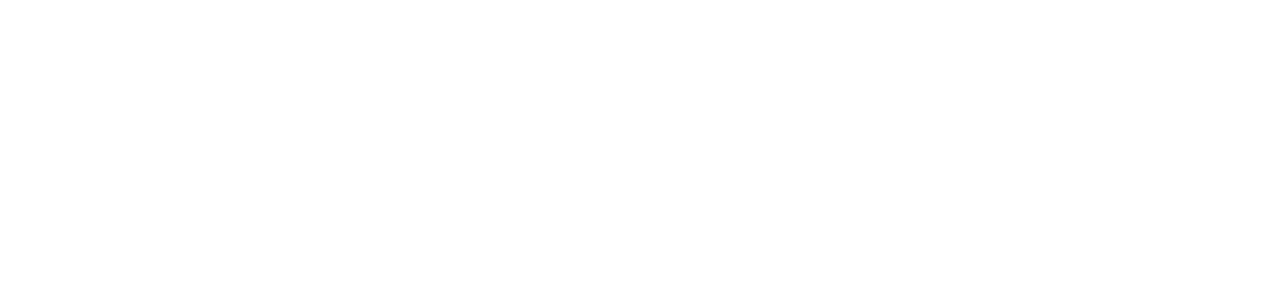
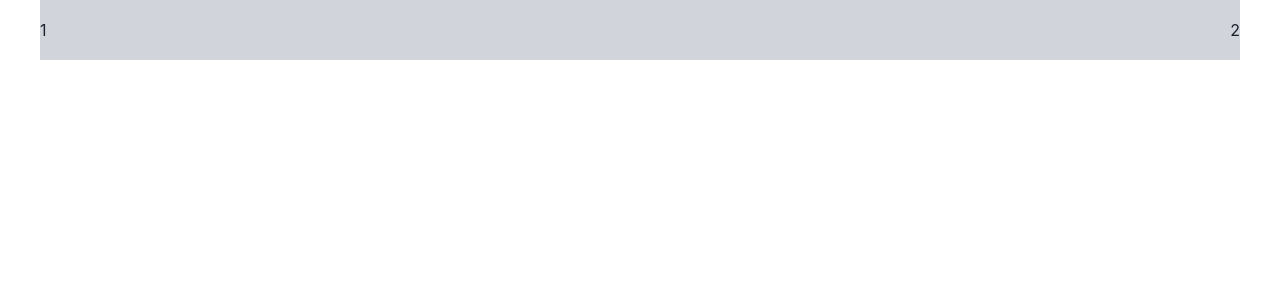
Before and after one commit to rizzboislw/AdminPanel_ReactJs_NodeJs, a React (Vite) app in the folder client/: page / in a window 1280 px wide. Before the commit this address had no page. Shown: the top 300 px of the page. Built offline with nearby package versions, Linux system fonts and the light colour scheme.

Commit message:
feature: create initial navbar and homepage layout

```diff
--- a/client/src/App.tsx
+++ b/client/src/App.tsx
@@ -2,12 +2,14 @@
 import { ChakraProvider } from "@chakra-ui/react";
 import { Route, BrowserRouter, Routes } from "react-router-dom";
 import { LoginPage } from "./pages/login";
+import { Homepage } from "./pages/homepage";
 
 function App() {
   return (
     <ChakraProvider>
       <BrowserRouter>
         <Routes>
+          <Route path="/" element={<Homepage />} />
           <Route path="/login" element={<LoginPage />} />
         </Routes>
       </BrowserRouter>
--- /dev/null
+++ b/client/src/components/navbar.tsx
@@ -0,0 +1,12 @@
+function Navbar() {
+  return (
+    <nav className="h-[60px] w-full flex justify-center  bg-white">
+      <div className="w-full max-w-[1200px] bg-gray-300 flex justify-between items-center">
+        <p>1</p>
+        <p>2</p>
+      </div>
+    </nav>
+  );
+}
+
+export default Navbar;
--- /dev/null
+++ b/client/src/pages/homepage/container/homepage.tsx
@@ -0,0 +1,11 @@
+import Navbar from "../../../components/navbar";
+
+function Homepage() {
+  return (
+    <div>
+      <Navbar />
+    </div>
+  );
+}
+
+export default Homepage;
--- /dev/null
+++ b/client/src/pages/homepage/index.ts
@@ -0,0 +1 @@
+export { default as Homepage } from "./container/homepage";
```
